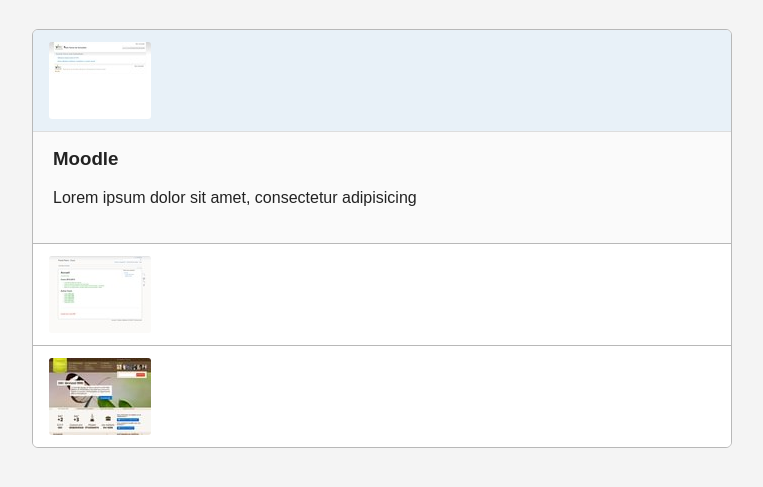
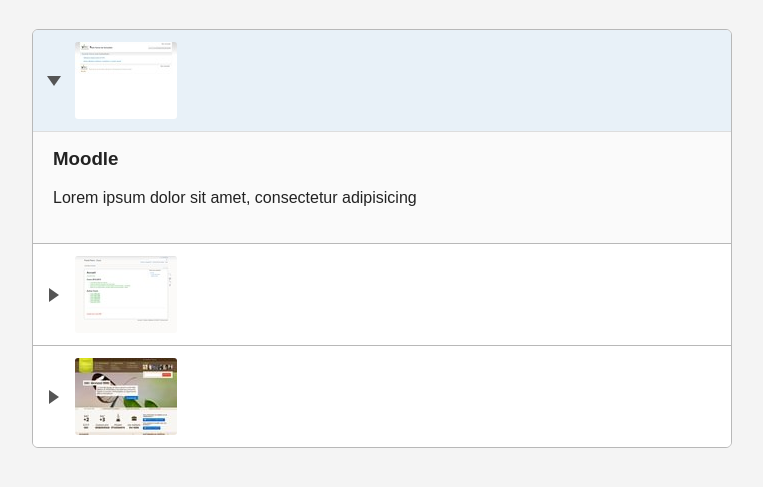
Before and after one commit to MMI-NFC-2026/sae105-r112-tp4-meii610, a plain HTML site: page index.html in a window 1280 px wide. Shown: the part 93-580 px from the top of the page, without its empty margins (258-1021 px from the left). Drawn offline with Linux system fonts and the light colour scheme.

Commit message:
Ajoute les triangles CSS a l'accordeon

```diff
--- a/src/css/components/accordeon.css
+++ b/src/css/components/accordeon.css
@@ -45,6 +45,27 @@ h1 {
   cursor: pointer;
   font-weight: bold;
   background: #fff;
+  list-style: none;
+}
+
+.accordeon details > summary::marker,
+.accordeon details > summary::-webkit-details-marker {
+  display: none;
+}
+
+.accordeon details > summary::before {
+  content: "";
+  flex: 0 0 auto;
+  width: 0;
+  height: 0;
+  border-top: 7px solid transparent;
+  border-bottom: 7px solid transparent;
+  border-left: 10px solid #555;
+  transition: transform 0.2s ease;
+}
+
+.accordeon details[open] > summary::before {
+  transform: rotate(90deg);
 }
 
 .accordeon summary img {
```
